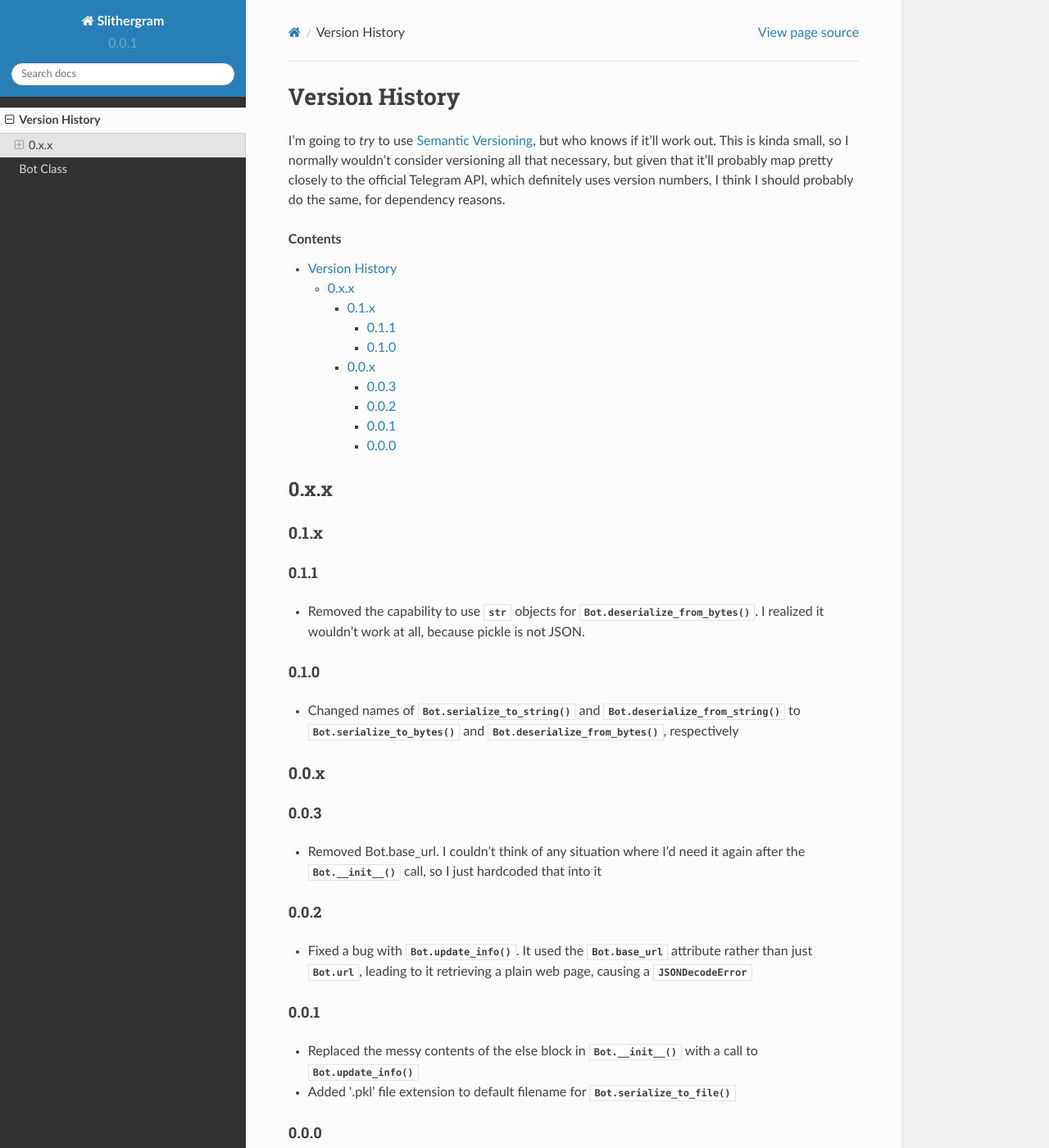
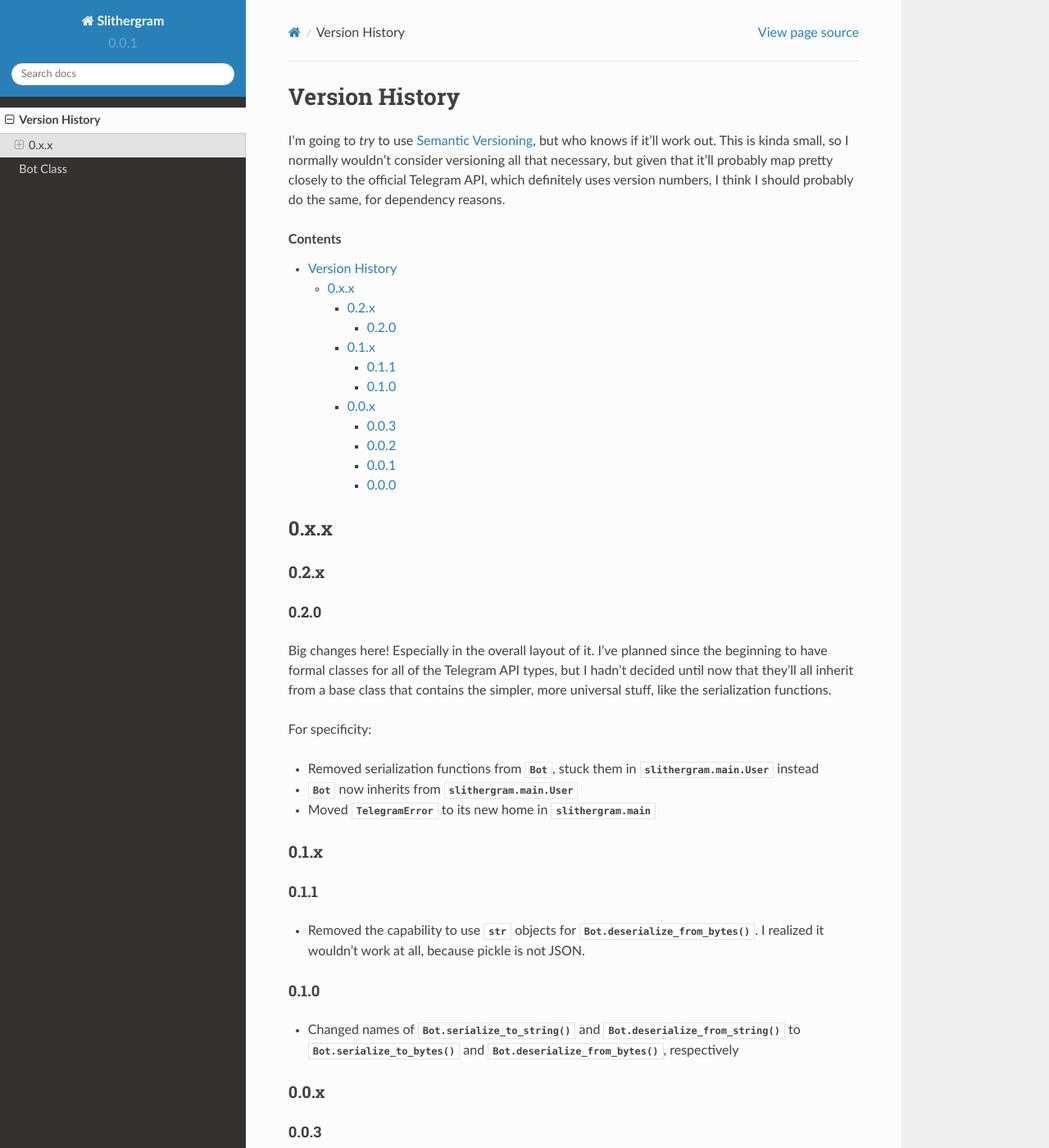
Before and after one commit to foxscotch/slithergram, a Sphinx documentation site: the page built from docs/versions.rst, in a window 1280 px wide and 1400 px high. Shown: the whole window at 82% size. Built offline with Sphinx 7.4.7 and the Read the Docs theme 2.0.0, drawn with Linux system fonts in a browser that asks for light colours.

Commit message:
Describe changes in docs/versions.rst
There were... not as many as I had thought.

```diff
--- a/docs/versions.rst
+++ b/docs/versions.rst
@@ -21,6 +21,30 @@
 -----
 
 
+.. _v-0-2-x:
+
+0.2.x
+=====
+
+
+.. _v-0-2-0:
+
+0.2.0
+-----
+
+Big changes here! Especially in the overall layout of it. I've planned since the
+beginning to have formal classes for all of the Telegram API types, but I hadn't
+decided until now that they'll all inherit from a base class that contains the
+simpler, more universal stuff, like the serialization functions.
+
+For specificity:
+
+- Removed serialization functions from :py:class:`Bot`, stuck them in
+  :py:class:`slithergram.main.User` instead
+- :py:class:`Bot` now inherits from :py:class:`slithergram.main.User`
+- Moved :py:exc:`TelegramError` to its new home in :py:mod:`slithergram.main`
+
+
 .. _v-0-1-x:
 
 0.1.x
@@ -32,7 +56,7 @@
 0.1.1
 -----
 
-- Removed the capability to use :py:obj:`str` objects for
+- Removed the capability to use :py:class:`str` objects for
   :py:meth:`Bot.deserialize_from_bytes`. I realized it wouldn't work at all,
   because pickle is not JSON.
 
```
